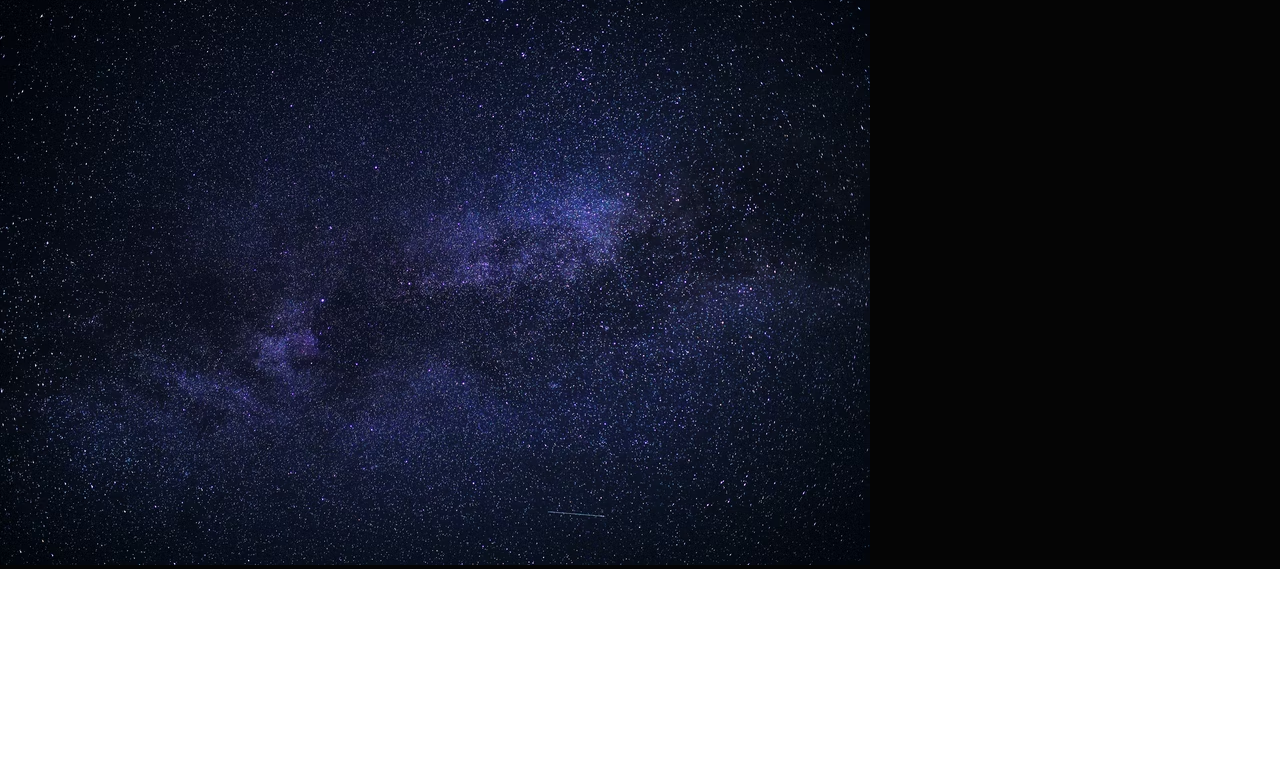
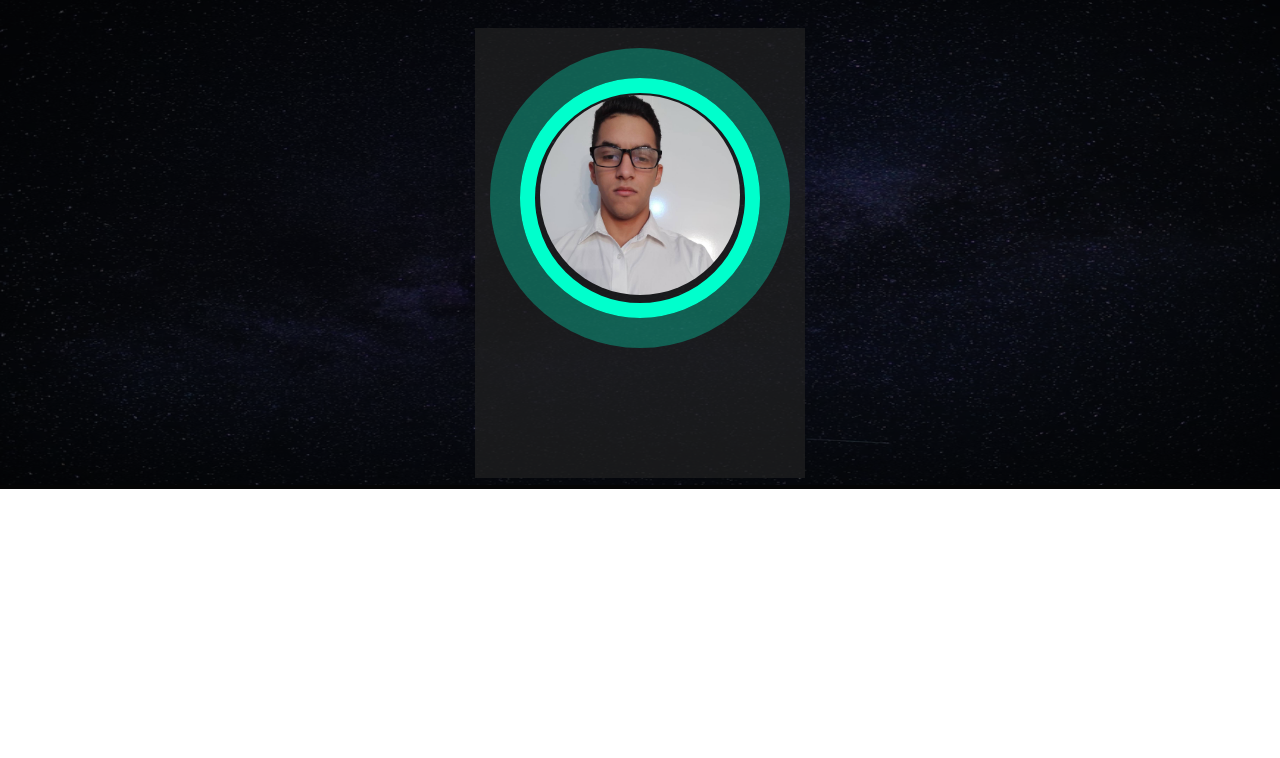
Before and after one commit to Gatinno/portafolioWeb, a plain HTML site: page index.html in a window 1280 px wide. Shown: the part 42-800 px from the top of the page. Drawn offline with Linux system fonts and the light colour scheme.

Commit message:
Se agrega foto de perfil y estilos en ella

```diff
--- a/index.html
+++ b/index.html
@@ -23,6 +23,13 @@
             </div>
             <img src="img/Fondo.png" alt="">
         </div>
+
+        <div class="profile">
+            <div class="square"></div>
+            <div class="circle-trans"></div>
+            <div class="circle"></div>
+            <div class="profile-img"><img src="img/Carlos.jpg" alt=""> </div>
+        </div>
     </header>
 
 </body>
--- a/style.css
+++ b/style.css
@@ -27,10 +27,66 @@
     font-size: 1.5rem;
     padding: 10px;
     text-decoration: none;
-    /*color: white;*/
+    color: white;
     margin: 20px;
 }
 
-.hero{
+.hero {
     background-color: var(--dark2);
+    position: relative;
 }
+
+.hero img {
+    width: 100%;
+    height: 500px;
+    opacity: 0.30;
+}
+
+/*circle perfil*/
+.profile div {
+    position: absolute;
+}
+
+.profile {
+    display: flex;
+    justify-content: center;
+}
+
+.square {
+    width: 330px;
+    height: 450px;
+    background-color: var(--dark1);
+    opacity: 0.7;
+    z-index: 10;
+    top: 70px;
+}
+
+.circle-trans {
+    width: 300px;
+    height: 300px;
+    border-radius: 50%;
+    border: solid 30px rgb(0, 255, 204);
+    opacity: .3;
+    z-index: 20;
+    top: 90px;
+}
+
+.circle {
+    width: 240px;
+    height: 240px;
+    border-radius: 50%;
+    border: solid 15px rgb(0, 255, 204);
+    z-index: 21;
+    top: 120px;
+}
+
+.profile-img {
+    top: 137px;
+    z-index: 20;
+}
+
+.profile-img img {
+    width: 200 px;
+    height: 200px;
+    border-radius: 50%;
+}
```
Also changed, not shown: img/Carlos.jpg (added).
